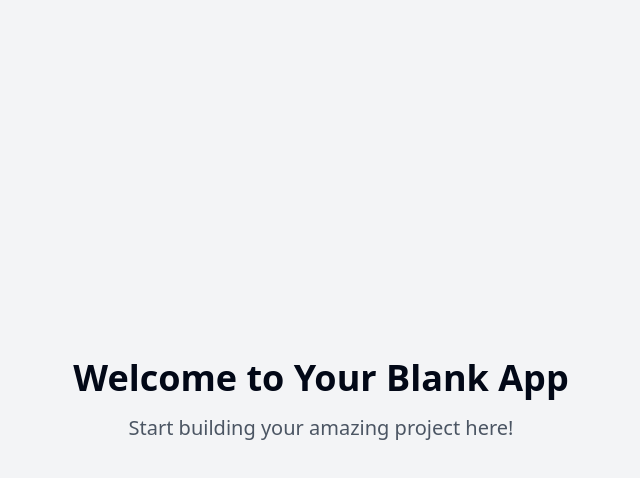
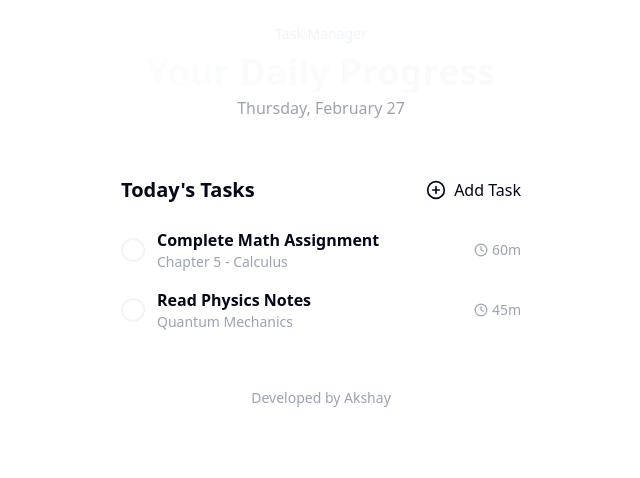
Before and after one commit to akshay0524/study-track-max, a React (Vite) app: page / in a window 1280 px wide. Shown: the top 478 px of the page, without its empty margins (319-959 px from the left). Built offline with nearby package versions, Linux system fonts and the light colour scheme.

Commit message:
Refactor UI components
Improved the styling and structure of UI components to enhance the overall aesthetic appeal of the project.

```diff
--- /dev/null
+++ b/src/components/TaskCard.tsx
@@ -0,0 +1,73 @@
+
+import React from 'react';
+import { format } from 'date-fns';
+import { Task } from '../types/Task';
+import { Check, Clock } from 'lucide-react';
+import { motion } from 'framer-motion';
+
+interface TaskCardProps {
+  task: Task;
+  onToggle: (id: string) => void;
+}
+
+const TaskCard: React.FC<TaskCardProps> = ({ task, onToggle }) => {
+  return (
+    <motion.div
+      className="task-item transform-3d"
+      whileHover={{
+        scale: 1.02,
+        boxShadow: "0 8px 30px rgba(0,0,0,0.12)"
+      }}
+      transition={{
+        type: "spring",
+        stiffness: 300,
+        damping: 20
+      }}
+    >
+      <div className="flex items-center justify-between">
+        <div className="flex items-center gap-3">
+          <motion.button
+            whileHover={{ scale: 1.1 }}
+            whileTap={{ scale: 0.9 }}
+            onClick={() => onToggle(task.id)}
+            className={`w-6 h-6 rounded-full border-2 flex items-center justify-center transition-all duration-300 ${
+              task.completed
+                ? 'bg-success border-success'
+                : 'border-accent hover:border-accent-light'
+            }`}
+          >
+            {task.completed && (
+              <motion.div
+                initial={{ scale: 0 }}
+                animate={{ scale: 1 }}
+                transition={{ type: "spring", stiffness: 500, damping: 30 }}
+              >
+                <Check size={16} className="text-white" />
+              </motion.div>
+            )}
+          </motion.button>
+          <div>
+            <h3 className={`font-semibold transition-all duration-300 ${
+              task.completed ? 'line-through text-gray-400' : ''
+            }`}>
+              {task.title}
+            </h3>
+            {task.description && (
+              <p className="text-sm text-gray-400">{task.description}</p>
+            )}
+          </div>
+        </div>
+        <div className="flex items-center gap-2 text-sm text-gray-400">
+          {task.duration && (
+            <span className="flex items-center gap-1">
+              <Clock size={14} />
+              {task.duration}m
+            </span>
+          )}
+        </div>
+      </div>
+    </motion.div>
+  );
+};
+
+export default TaskCard;
--- a/src/pages/Index.tsx
+++ b/src/pages/Index.tsx
@@ -1,12 +1,118 @@
-// Update this page (the content is just a fallback if you fail to update the page)
+
+import React, { useState } from 'react';
+import { format } from 'date-fns';
+import { Task } from '../types/Task';
+import TaskCard from '../components/TaskCard';
+import { PlusCircle } from 'lucide-react';
+import { motion } from 'framer-motion';
+import { useInView } from 'react-intersection-observer';
 
 const Index = () => {
+  const [tasks, setTasks] = useState<Task[]>([
+    {
+      id: '1',
+      title: 'Complete Math Assignment',
+      description: 'Chapter 5 - Calculus',
+      date: new Date(),
+      completed: false,
+      category: 'study',
+      duration: 60,
+    },
+    {
+      id: '2',
+      title: 'Read Physics Notes',
+      description: 'Quantum Mechanics',
+      date: new Date(),
+      completed: false,
+      category: 'study',
+      duration: 45,
+    },
+  ]);
+
+  const { ref: headerRef, inView: headerInView } = useInView({
+    triggerOnce: true,
+    threshold: 0.1,
+  });
+
+  const toggleTask = (id: string) => {
+    setTasks(tasks.map(task =>
+      task.id === id ? { ...task, completed: !task.completed } : task
+    ));
+  };
+
+  const container = {
+    hidden: { opacity: 0 },
+    show: {
+      opacity: 1,
+      transition: {
+        staggerChildren: 0.1
+      }
+    }
+  };
+
+  const item = {
+    hidden: { opacity: 0, y: 20 },
+    show: { opacity: 1, y: 0 }
+  };
+
   return (
-    <div className="min-h-screen flex items-center justify-center bg-gray-100">
-      <div className="text-center">
-        <h1 className="text-4xl font-bold mb-4">Welcome to Your Blank App</h1>
-        <p className="text-xl text-gray-600">Start building your amazing project here!</p>
-      </div>
+    <div className="min-h-screen p-6 bg-gradient-to-b from-background to-background/95">
+      <motion.header
+        ref={headerRef}
+        initial={{ opacity: 0, y: -20 }}
+        animate={headerInView ? { opacity: 1, y: 0 } : {}}
+        transition={{ duration: 0.6, ease: "easeOut" }}
+        className="text-center mb-8"
+      >
+        <span className="text-sm text-accent mb-2 block font-medium">
+          Task Manager
+        </span>
+        <h1 className="text-4xl font-bold mb-1 bg-gradient-to-r from-white to-accent/80 bg-clip-text text-transparent">
+          Your Daily Progress
+        </h1>
+        <p className="text-gray-400">{format(new Date(), 'EEEE, MMMM d')}</p>
+      </motion.header>
+
+      <main className="max-w-md mx-auto">
+        <motion.div
+          variants={container}
+          initial="hidden"
+          animate="show"
+          className="glass-card p-6 backdrop-blur-xl"
+        >
+          <motion.div
+            className="flex justify-between items-center mb-6"
+            variants={item}
+          >
+            <h2 className="text-xl font-semibold">Today's Tasks</h2>
+            <motion.button
+              whileHover={{ scale: 1.05 }}
+              whileTap={{ scale: 0.95 }}
+              className="nav-item flex items-center gap-2 bg-accent/10 hover:bg-accent/20"
+            >
+              <PlusCircle size={20} />
+              <span>Add Task</span>
+            </motion.button>
+          </motion.div>
+
+          <motion.div className="space-y-4" variants={container}>
+            {tasks.map(task => (
+              <motion.div key={task.id} variants={item}>
+                <TaskCard task={task} onToggle={toggleTask} />
+              </motion.div>
+            ))}
+          </motion.div>
+        </motion.div>
+
+        <motion.footer
+          initial={{ opacity: 0 }}
+          animate={{ opacity: 1 }}
+          transition={{ delay: 0.5 }}
+          className="text-center mt-8 text-sm text-gray-400"
+        >
+          Developed by Akshay
+        </motion.footer>
+      </main>
     </div>
   );
 };
```
Also changed, not shown: package.json (+6 -1 lines), 1 other file (tests, documents, lock files or other folders).
